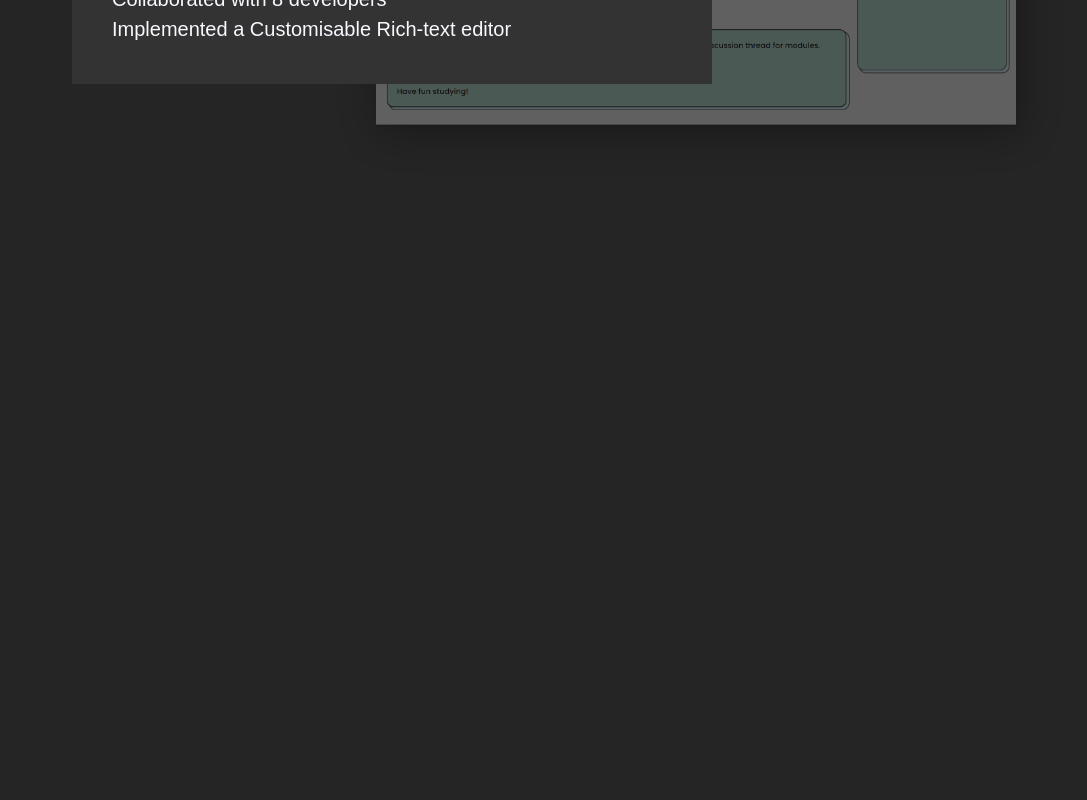
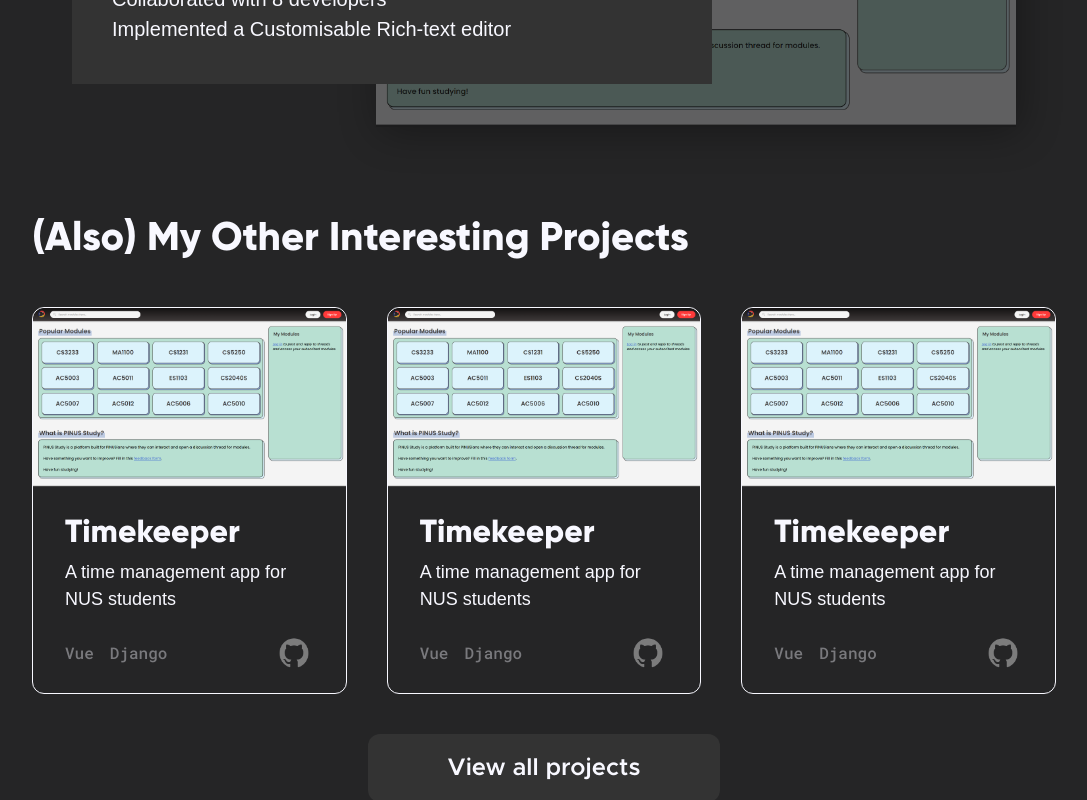
Before and after one commit to jasonchristopher21/personal-website-v1, a Vue app: page / in a window 1280 px wide. Shown: the part 3680-4480 px from the top of the page, without its empty margins (96-1183 px from the left). Built offline with nearby package versions, Linux system fonts and the light colour scheme; a web font is replaced by a local one.

Commit message:
Complete Other Projects component

```diff
--- a/src/components/Projects.vue
+++ b/src/components/Projects.vue
@@ -1,6 +1,13 @@
 <script setup lang="ts">
 import styles from "@/style"
-import { featuredProjects } from "@/constants"
+import { featuredProjects, otherProjects } from "@/constants"
+
+import pinus_study from "@/assets/images/projects/pinus_study.png"
+import github from "@/assets/images/github.png"
+
+function viewLink(link: string) {
+    window.open(link, "_blank")
+}
 </script>
 
 <template>
@@ -50,6 +57,39 @@ import { featuredProjects } from "@/constants"
             </div>
         </div>
 
-        <div class="h-[800px]"></div>
+        <!-- Other Projects -->
+        <div class="mt-20 2xl:px-20">
+            <span :class="styles.heading1">(Also) My Other Interesting Projects</span>
+
+            <!-- Other Projects Card -->
+            <div class="grid grid-cols-1 lg:grid-cols-3 lg:grid-flow-col gap-10 mt-10">
+                <div v-for="project in otherProjects"
+                    class="transition-all border border-white rounded-xl items-center hover:bg-grey-200">
+                    <img :src="project.image" class="rounded-t-xl" />
+                    <div class="px-8 py-5">
+                        <div class="flex flex-col gap-1">
+                            <span :class="styles.heading3">{{ project.title }}</span>
+                            <span :class="styles.paragraph">{{ project.description }}</span>
+                        </div>
+                        <div class="flex justify-between mt-5">
+                            <div :class="`${styles.codeParagraph} flex gap-4 text-white my-auto`">
+                                <span v-for="stack in project.stack" class="transition-all opacity-40 hover:opacity-100">{{
+                                    stack }}</span>
+                            </div>
+                            <button class="transition-all opacity-40 hover:opacity-100" @click="viewLink(project.github)">
+                                <img :src="github" class="w-10 h-10" />
+                            </button>
+                        </div>
+                    </div>
+                </div>
+            </div>
+
+            <!-- Other projects Button -->
+            <div class="text-center w-full">
+                <button class="mt-10 py-4 px-20 bg-grey-200 rounded-xl">
+                    <span class="font-metropolis font-semibold text-[24px] text-white">View all projects</span>
+                </button>
+            </div>
+        </div>
     </div>
 </template>
--- a/src/constants.ts
+++ b/src/constants.ts
@@ -83,8 +83,7 @@ export const experience = [
     ],
 ]
 
-export
-const featuredProjects = [
+export const featuredProjects = [
     {
         display: "right",
         title: "PINUS Study",
@@ -114,3 +113,36 @@ const featuredProjects = [
         github: "https://github.com/PINUSTECH-2022/pinus-study-frontend",
     }
 ]
+
+export const otherProjects = [
+    {
+        title: "Timekeeper",
+        description: "A time management app for NUS students",
+        image: pinus_study,
+        stack: [
+            "Vue",
+            "Django",
+        ],
+        github: "https://github.com/PINUSTECH-2022/pinus-study-frontend",
+    },
+    {
+        title: "Timekeeper",
+        description: "A time management app for NUS students",
+        image: pinus_study,
+        stack: [
+            "Vue",
+            "Django",
+        ],
+        github: "https://github.com/PINUSTECH-2022/pinus-study-frontend",
+    },
+    {
+        title: "Timekeeper",
+        description: "A time management app for NUS students",
+        image: pinus_study,
+        stack: [
+            "Vue",
+            "Django",
+        ],
+        github: "https://github.com/PINUSTECH-2022/pinus-study-frontend",
+    },
+]
```
Also changed, not shown: src/assets/images/github.png (added). Lines whose indentation alone changed are shown as unchanged.
